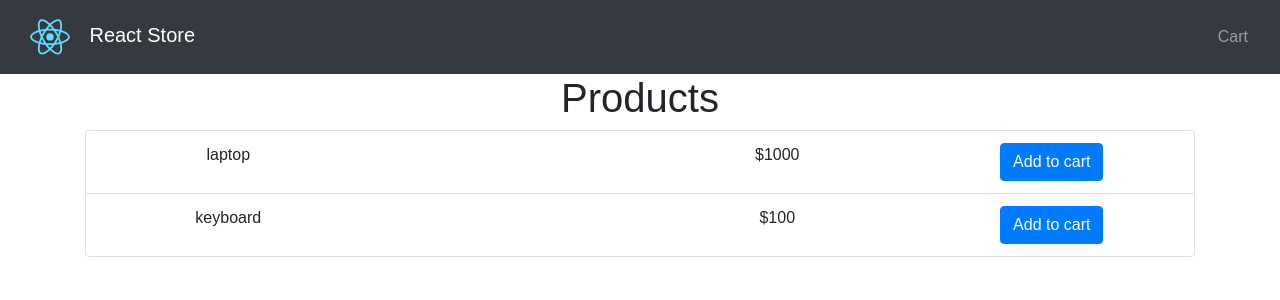
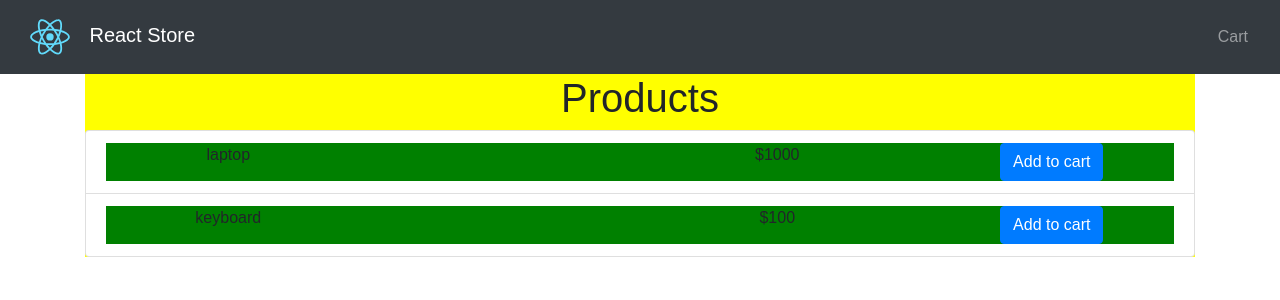
Before and after one commit to akiran/reactfoo-delhi-react-workshop, a React (Create React App) app: page / in a window 1280 px wide. Shown: the top 300 px of the page. Built offline with nearby package versions, Linux system fonts and the light colour scheme.

Commit message:
feature(HigherOrderCmponent): Usecase 1 - HOC as a Wrapper

```diff
--- a/src/App.js
+++ b/src/App.js
@@ -1,7 +1,7 @@
 import React, { Component } from "react";
 import { Container, Row, Col } from "reactstrap";
 import "./App.css";
-import ProductList from "./components/ProductsList";
+import ProductListWithBackground from "./components/ProductsList";
 import CartList from "./components/CartList";
 import Header from "./components/Header";
 
@@ -11,19 +11,19 @@ class App extends Component {
     this.state = {
       products: [
         { id: 1, title: "laptop", price: "$1000", description: "" },
-        { id: 2, title: "keyboard", price: "$100", description: "" }
+        { id: 2, title: "keyboard", price: "$100", description: "" },
       ],
-      cartItems: []
+      cartItems: [],
     };
   }
   addCartItem = cartItem => {
     this.setState(prevState => ({
-      cartItems: prevState.cartItems.concat(cartItem)
+      cartItems: prevState.cartItems.concat(cartItem),
     }));
   };
   deleteCartItem = id => {
     this.setState(prevState => ({
-      cartItems: prevState.cartItems.filter(cartItem => cartItem.id !== id)
+      cartItems: prevState.cartItems.filter(cartItem => cartItem.id !== id),
     }));
   };
   render() {
@@ -39,7 +39,7 @@ class App extends Component {
         <Container>
           <Row>
             <Col>
-              <ProductList
+              <ProductListWithBackground
                 products={products}
                 addCartItem={this.addCartItem}
                 cartItems={cartItems}
--- a/src/components/ProductItem.js
+++ b/src/components/ProductItem.js
@@ -1,14 +1,19 @@
 import React from "react";
 import AddToCart from "./AddToCart";
 import { ListGroupItem, Row, Col } from "reactstrap";
+import withBackground from "../utils/commonBackground";
 
-export default class Product extends React.Component {
+/**
+ * Wrapped the external component Row with our withBackgroud HOC
+ */
+const RowWithBackground = withBackground("green")(Row);
+class Product extends React.Component {
   render() {
     const { product, addCartItem, disabled } = this.props;
     console.log(disabled);
     return (
       <ListGroupItem>
-        <Row>
+        <RowWithBackground>
           <Col>{product.title}</Col>
           <Col>{product.description}</Col>
           <Col>{product.price}</Col>
@@ -19,8 +24,10 @@ export default class Product extends React.Component {
               disabled={disabled}
             />
           </Col>
-        </Row>
+        </RowWithBackground>
       </ListGroupItem>
     );
   }
 }
+
+export default Product;
--- a/src/components/ProductsList.js
+++ b/src/components/ProductsList.js
@@ -1,8 +1,9 @@
 import React from "react";
-import ProductItem from "./ProductItem";
+import Product from "./ProductItem";
 import { ListGroup, ListGroupItem } from "reactstrap";
+import withBackground from "../utils/commonBackground";
 
-export default class ProductList extends React.Component {
+class ProductList extends React.Component {
   render() {
     const { products, addCartItem, cartItems } = this.props;
     return (
@@ -10,7 +11,7 @@ export default class ProductList extends React.Component {
         <h1>Products</h1>
         <ListGroup>
           {products.map(product => (
-            <ProductItem
+            <Product
               key={product.id}
               product={product}
               addCartItem={addCartItem}
@@ -22,3 +23,7 @@ export default class ProductList extends React.Component {
     );
   }
 }
+
+const ProductListWithBackground = withBackground("yellow")(ProductList);
+
+export default ProductListWithBackground;
--- /dev/null
+++ b/src/utils/commonBackground.js
@@ -0,0 +1,24 @@
+import React from "react";
+
+/**
+ * Usecase 1: HOC as a Wrapper Component
+ * Used to:
+ *  - Share styles between Components
+ *  - Share common logic between Components
+ */
+
+const withBackground = color => WrappedComponent => {
+  class WithBackgroundComponent extends React.Component {
+    render() {
+      return (
+        <div style={{ background: color }}>
+          <WrappedComponent {...this.props} />
+        </div>
+      );
+    }
+  }
+
+  return WithBackgroundComponent;
+};
+
+export default withBackground;
```
